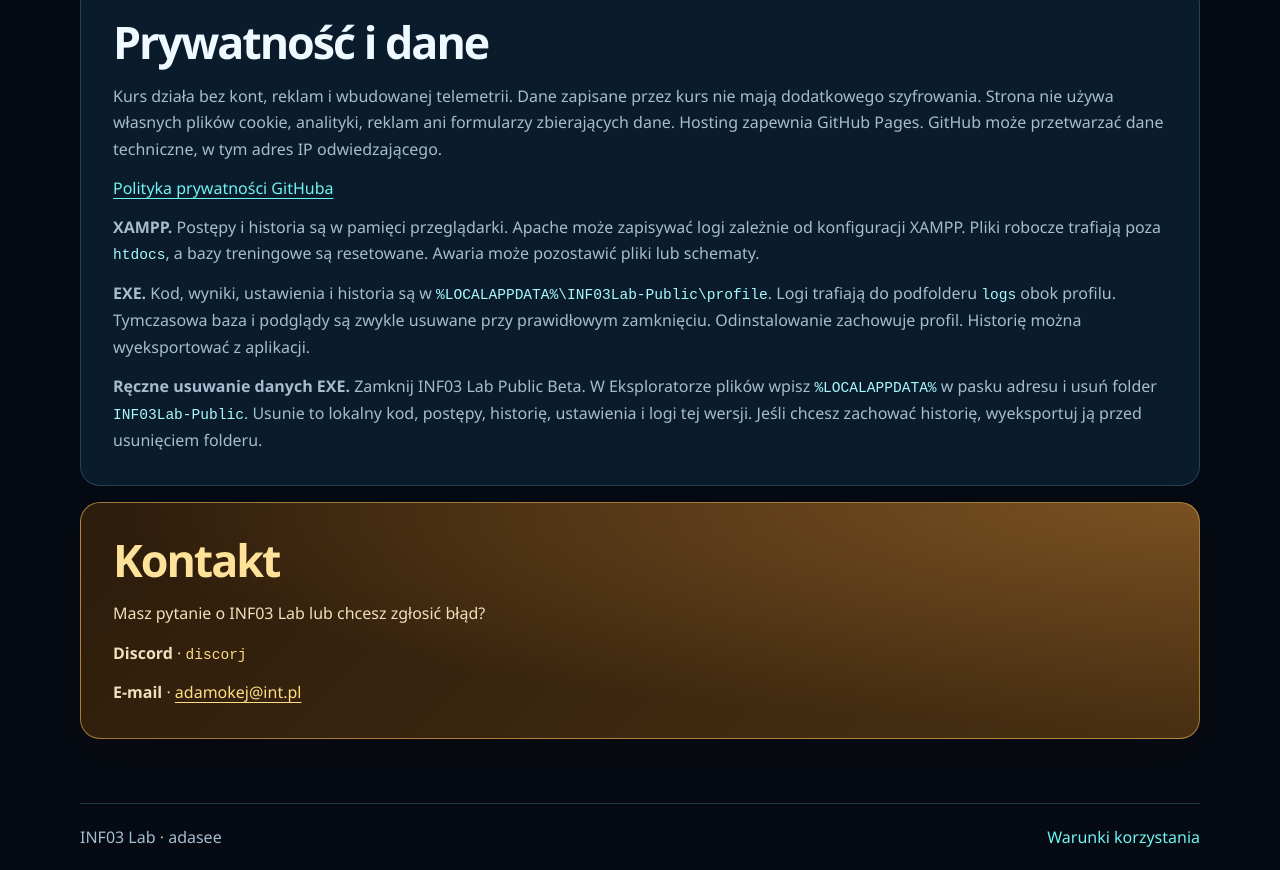
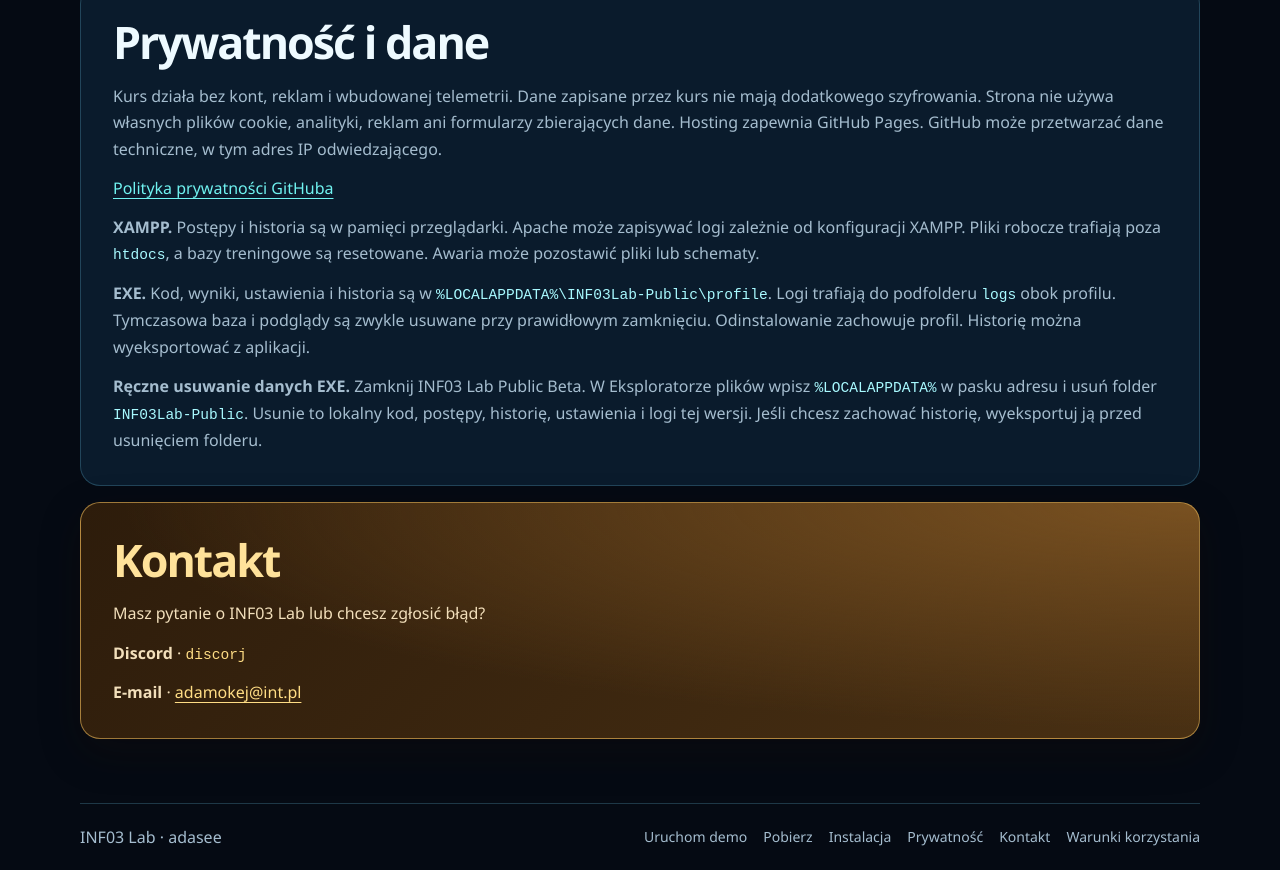
Before and after one commit to AdamOKEJ/adamokej.github.io, a plain HTML site: page index.html in a window 1280 px wide. Shown: the part 3237-4107 px from the top of the page. Drawn offline with Linux system fonts and the light colour scheme.

Commit message:
Dodaj dyskretne menu w stopce INF03 Lab

```diff
--- a/index.html
+++ b/index.html
@@ -7,6 +7,12 @@
   <title>INF03 Lab · Pobierz Public Beta</title>
   <link rel="stylesheet" href="inf03-aqua.css?v=39f0a32">
   <link rel="stylesheet" href="inf03-demo-highlight.css">
+  <style>
+    .foot .footer-nav { display:flex; flex-wrap:wrap; gap:.4rem 1rem; font-size:.875rem; }
+    .foot .footer-nav a { color:var(--muted); }
+    .foot .footer-nav a:hover, .foot .footer-nav a:focus-visible { color:var(--ink); text-decoration:underline; }
+    @media (max-width:760px) { .foot { align-items:flex-start; flex-direction:column; } }
+  </style>
 </head>
 <body>
   <a class="skip" href="#main">Przejdź do treści</a>
@@ -109,6 +115,16 @@
       <p><strong>E-mail</strong> · <a href="mailto:adamokej@int.pl">adamokej@int.pl</a></p>
     </section>
   </main>
-  <footer class="shell foot"><span>INF03 Lab · adasee</span><a href="#warunki">Warunki korzystania</a></footer>
+  <footer class="shell foot">
+    <span>INF03 Lab · adasee</span>
+    <nav class="footer-nav" aria-label="Menu w stopce">
+      <a href="demo/">Uruchom demo</a>
+      <a href="#pobierz">Pobierz</a>
+      <a href="#xampp">Instalacja</a>
+      <a href="#prywatnosc">Prywatność</a>
+      <a href="#kontakt">Kontakt</a>
+      <a href="#warunki">Warunki korzystania</a>
+    </nav>
+  </footer>
 </body>
 </html>
```
